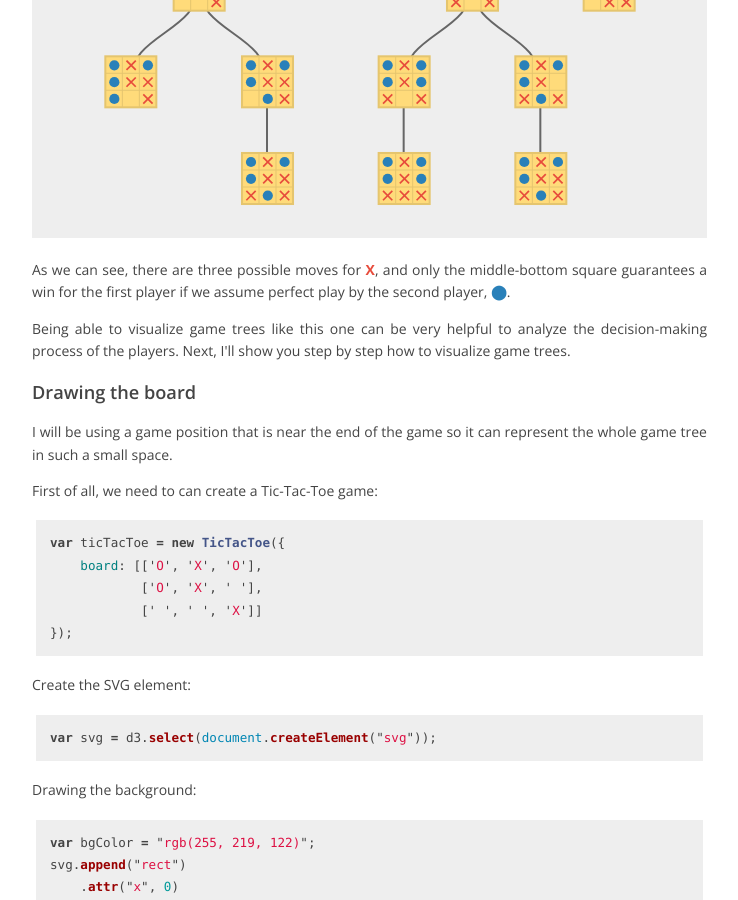
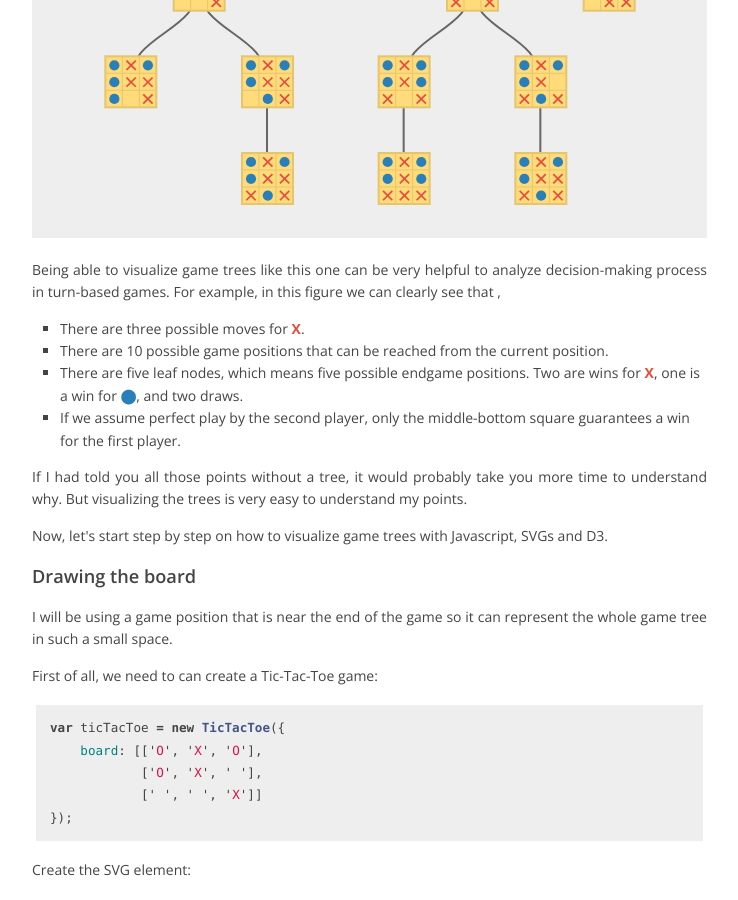
Before and after one commit to davidrobles/davidrobles.github.io, a Jekyll site: the page built from _posts/2015-01-18-visualizing-game-trees-with-d3.html, in a window 1280 px wide and 900 px high, scrolled down 656 px. Shown: the whole window, without its empty margins (128-866 px from the left). Built offline with Jekyll 4.4.1, drawn with Linux system fonts in a browser that asks for light colours; Markdown is read by kramdown in place of the engine named in the settings; comment, search, counter and statistics services are not loaded.

Commit message:
Update 'About'

```diff
--- a/_posts/2015-01-18-visualizing-game-trees-with-d3.html
+++ b/_posts/2015-01-18-visualizing-game-trees-with-d3.html
@@ -38,15 +38,28 @@ js:         ["visualizing-game-trees-with-d3/d3.js",
 <div id="full-static-game-tree"></div>
 
 <p>
-    As we can see, there are three possible moves for <span style="font-weight: bold; color: rgba(231, 76, 60, 1.0)">X</span>, and only
-    the middle-bottom square guarantees a win for the first player if we assume perfect play by the second player,
-    <span style="font-weight: bold; color: rgba(41, 128, 185, 1.0)">&#11044;</span>.
+    Being able to visualize game trees like this one can be very helpful to analyze decision-making process in turn-based
+    games. For example, in this figure we can clearly see that ,
 </p>
 
+<ul>
+    <li>There are three possible moves for <span style="font-weight: bold; color: rgba(231, 76, 60, 1.0)">X</span>.</li>
+    <li>There are 10 possible game positions that can be reached from the current position.</li>
+    <li>There are five leaf nodes, which means five possible endgame positions. Two are wins for <span style="font-weight: bold; color: rgba(231, 76, 60, 1.0)">X</span>,
+        one is a win for <span style="font-weight: bold; color: rgba(41, 128, 185, 1.0)">&#11044;</span>, and two draws.
+    </li>
+    <li>
+        If we assume perfect play by the second player, only the middle-bottom square guarantees a win for the first
+        player.
+    </li>
+</ul>
+
 <p>
-    Being able to visualize game trees like this one can be very helpful to analyze the decision-making process of the
-    players. Next, I'll show you step by step how to visualize game trees.
+    If I had told you all those points without a tree, it would probably take you more time to understand why. But
+    visualizing the trees is very easy to understand my points.
 </p>
+
+<p>Now, let's start step by step on how to visualize game trees with Javascript, SVGs and D3.</p>
 
 <h2>Drawing the board</h2>
 
```
